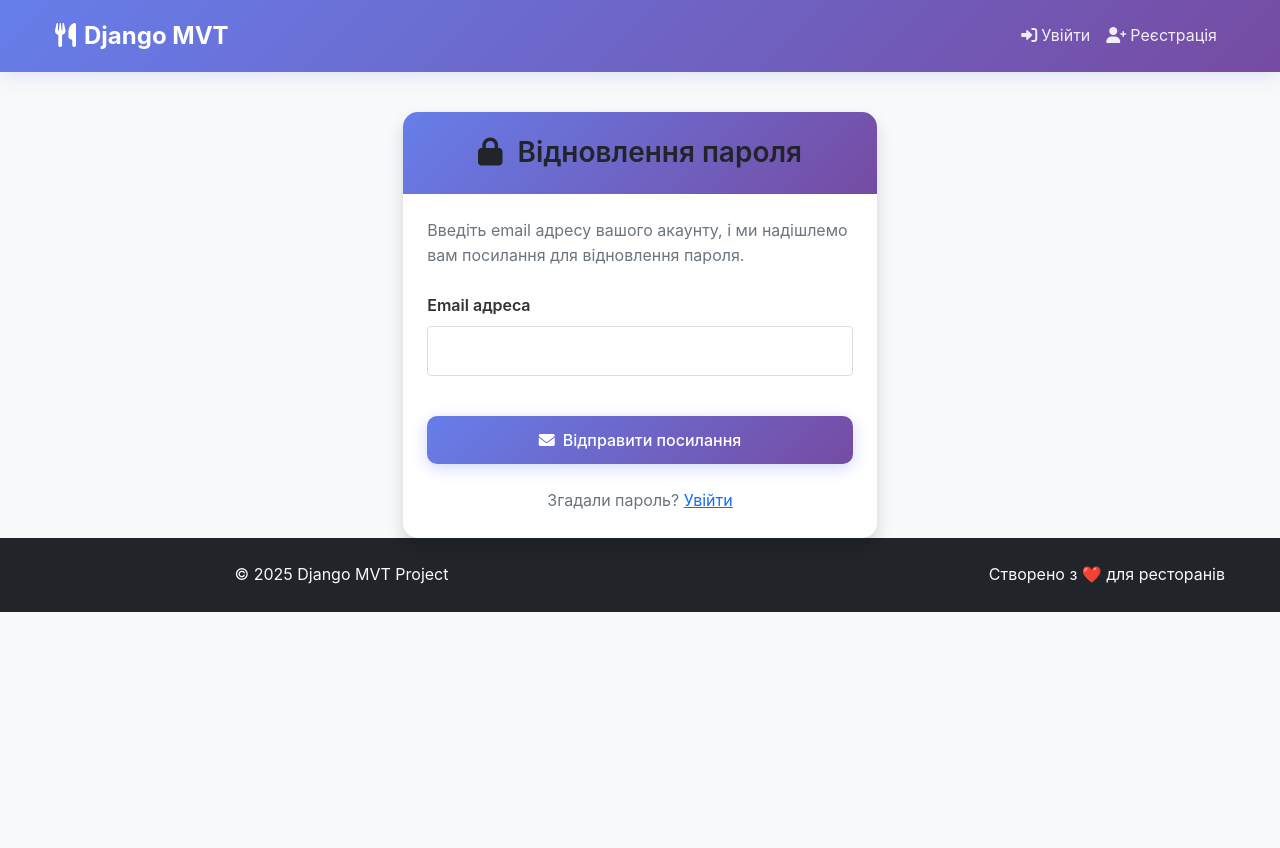
After one commit to n0P7xJ/MyDjangoMVT, a Django app: page /password-reset/ in a window 1280 px wide. The commit adds this page. Run offline with Django 5.2, Linux system fonts and the light colour scheme; some libraries are stand-ins or nearby versions.

Commit message:
Add forgot password

```diff
--- /dev/null
+++ b/DjangoAPI/templates/registration/password_reset_request.html
@@ -0,0 +1,67 @@
+{% extends 'base.html' %}
+{% load static %}
+
+{% block title %}Відновлення пароля{% endblock %}
+
+{% block extra_css %}
+<link rel="stylesheet" href="{% static 'css/registration.css' %}">
+{% endblock %}
+
+{% block content %}
+<div class="row justify-content-center mt-5">
+    <div class="col-md-6 col-lg-5">
+        <div class="card shadow">
+            <div class="card-header bg-primary text-white text-center py-4">
+                <h3 class="mb-0">
+                    <i class="fas fa-lock me-2"></i>
+                    Відновлення пароля
+                </h3>
+            </div>
+
+            <div class="card-body p-4">
+                <p class="text-muted mb-4">
+                    Введіть email адресу вашого акаунту, і ми надішлемо вам посилання для відновлення пароля.
+                </p>
+
+                {% if messages %}
+                    {% for message in messages %}
+                        <div class="alert alert-{{ message.tags }} alert-dismissible fade show" role="alert">
+                            {{ message }}
+                            <button type="button" class="btn-close" data-bs-dismiss="alert"></button>
+                        </div>
+                    {% endfor %}
+                {% endif %}
+
+                <form method="post">
+                    {% csrf_token %}
+
+                    {% include 'registration/components/group_input.html' with field_name='email' label='Email адреса' field_type='email' required=True %}
+
+                    {% if form.non_field_errors %}
+                        <div class="alert alert-danger">
+                            {{ form.non_field_errors }}
+                        </div>
+                    {% endif %}
+
+                    {% if form.email.errors %}
+                        <div class="alert alert-danger">
+                            {{ form.email.errors }}
+                        </div>
+                    {% endif %}
+
+                    <button type="submit" class="btn btn-primary w-100 mt-3">
+                        <i class="fas fa-envelope me-2"></i>Відправити посилання
+                    </button>
+                </form>
+
+                <div class="text-center mt-4">
+                    <p class="text-muted mb-0">
+                        Згадали пароль?
+                        <a href="{% url 'users:login' %}" class="text-primary">Увійти</a>
+                    </p>
+                </div>
+            </div>
+        </div>
+    </div>
+</div>
+{% endblock %}
--- a/DjangoAPI/users/auth_urls.py
+++ b/DjangoAPI/users/auth_urls.py
@@ -8,4 +8,6 @@ urlpatterns = [
     path('logout/', views.user_logout, name='logout'),
     path('register/', views.register, name='register'),
     path('profile/', views.profile, name='profile'),
+    path('password-reset/', views.password_reset_request, name='password-reset'),
+    path('password-reset/<uidb64>/<token>/', views.password_reset_confirm, name='password-reset-confirm'),
 ]
--- a/DjangoAPI/users/forms.py
+++ b/DjangoAPI/users/forms.py
@@ -52,3 +52,35 @@ class UserRegisterForm(UserCreationForm):
                 except Exception as e:
                     print(f"Error processing photo: {e}")
         return user
+
+
+class PasswordResetRequestForm(forms.Form):
+    email = forms.EmailField(required=True, label='Email адреса')
+
+    def clean_email(self):
+        email = self.cleaned_data['email']
+        if not User.objects.filter(email=email).exists():
+            raise forms.ValidationError('Користувач з такою email адресою не знайдений.')
+        return email
+
+
+class PasswordResetForm(forms.Form):
+    new_password1 = forms.CharField(
+        label='Новий пароль',
+        widget=forms.PasswordInput(attrs={'class': 'form-control', 'placeholder': 'Введіть новий пароль'})
+    )
+    new_password2 = forms.CharField(
+        label='Підтвердіть пароль',
+        widget=forms.PasswordInput(attrs={'class': 'form-control', 'placeholder': 'Повторіть пароль'})
+    )
+
+    def clean(self):
+        password1 = self.cleaned_data.get('new_password1')
+        password2 = self.cleaned_data.get('new_password2')
+
+        if password1 and password2:
+            if password1 != password2:
+                raise forms.ValidationError('Паролі не збігаються.')
+            if len(password1) < 8:
+                raise forms.ValidationError('Пароль має бути не менше 8 символів.')
+        return self.cleaned_data
--- a/DjangoAPI/users/views.py
+++ b/DjangoAPI/users/views.py
@@ -2,7 +2,13 @@ from django.shortcuts import render, redirect
 from django.contrib.auth import login, logout
 from django.contrib import messages
 from django.contrib.auth.decorators import login_required
-from .forms import UserRegisterForm
+from .forms import UserRegisterForm, PasswordResetRequestForm, PasswordResetForm
+from django.core.mail import send_mail
+from django.template.loader import render_to_string
+from django.utils.http import urlsafe_base64_encode, urlsafe_base64_decode
+from django.utils.encoding import force_bytes, force_str
+from django.contrib.auth.tokens import default_token_generator
+from django.urls import reverse
 from rest_framework import viewsets
 from rest_framework.permissions import IsAdminUser
 from rest_framework.response import Response
@@ -53,6 +59,65 @@ def user_logout(request):
     return redirect('home')
 
 
+def password_reset_request(request):
+    if request.method == 'POST':
+        form = PasswordResetRequestForm(request.POST)
+        if form.is_valid():
+            email = form.cleaned_data['email']
+            user = User.objects.get(email=email)
+
+            # Генеруємо токен
+            token = default_token_generator.make_token(user)
+            uid = urlsafe_base64_encode(force_bytes(user.pk))
+
+            # Генеруємо посилання для відновлення
+            reset_url = request.build_absolute_uri(
+                reverse('users:password-reset-confirm', kwargs={'uidb64': uid, 'token': token})
+            )
+
+            # Готуємо email
+            subject = 'Відновлення пароля'
+            message = render_to_string('registration/password_reset_email.html', {
+                'user': user,
+                'reset_url': reset_url
+            })
+
+            try:
+                send_mail(subject, message, 'noreply@djangomvt.com', [email], html_message=message)
+                messages.success(request, 'На вашу пошту надіслано посилання для відновлення пароля.')
+                return redirect('users:login')
+            except Exception as e:
+                messages.error(request, f'Помилка при відправці листа: {str(e)}')
+    else:
+        form = PasswordResetRequestForm()
+
+    return render(request, 'registration/password_reset_request.html', {'form': form})
+
+
+def password_reset_confirm(request, uidb64, token):
+    try:
+        uid = force_str(urlsafe_base64_decode(uidb64))
+        user = User.objects.get(pk=uid)
+    except (TypeError, ValueError, OverflowError, User.DoesNotExist):
+        user = None
+
+    if user is not None and default_token_generator.check_token(user, token):
+        if request.method == 'POST':
+            form = PasswordResetForm(request.POST)
+            if form.is_valid():
+                new_password = form.cleaned_data['new_password1']
+                user.set_password(new_password)
+                user.save()
+                messages.success(request, 'Ваш пароль успішно змінено. Тепер ви можете увійти.')
+                return redirect('users:login')
+        else:
+            form = PasswordResetForm()
+        return render(request, 'registration/password_reset_confirm.html', {'form': form})
+    else:
+        messages.error(request, 'Посилання для відновлення пароля невалідне або закінчилося.')
+        return redirect('users:login')
+
+
 class UserViewSet(viewsets.ReadOnlyModelViewSet):
     queryset = User.objects.select_related('profile').order_by('-date_joined')
     serializer_class = UserSerializer
```
Also changed, not shown: DjangoAPI/core/settings.py (+9 -0 lines), DjangoAPI/templates/registration/login.html (+40 -19 lines), DjangoAPI/templates/registration/password_reset_confirm.html (added, +67 -0 lines), DjangoAPI/templates/registration/password_reset_email.html (added, +12 -0 lines), 1 other file.
